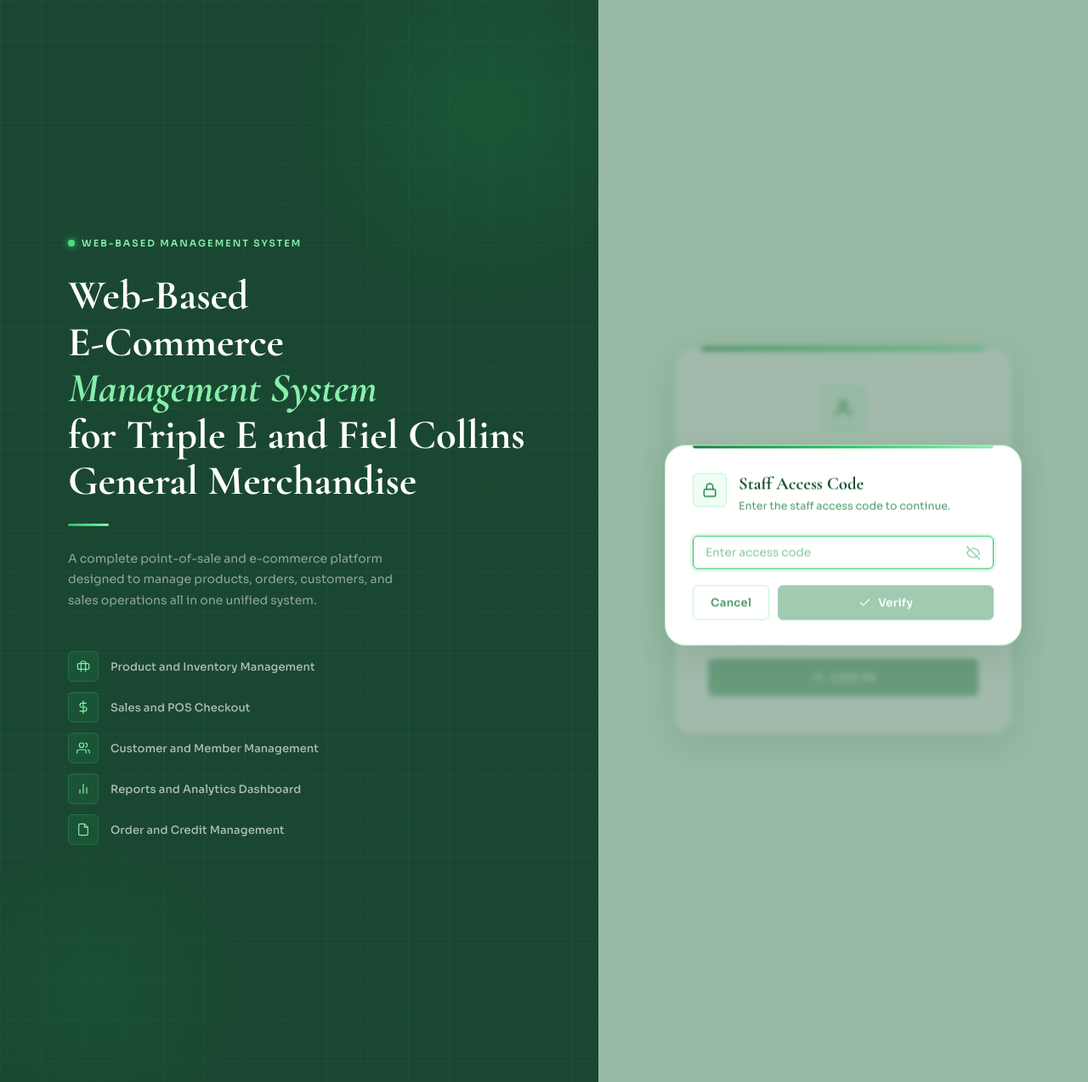
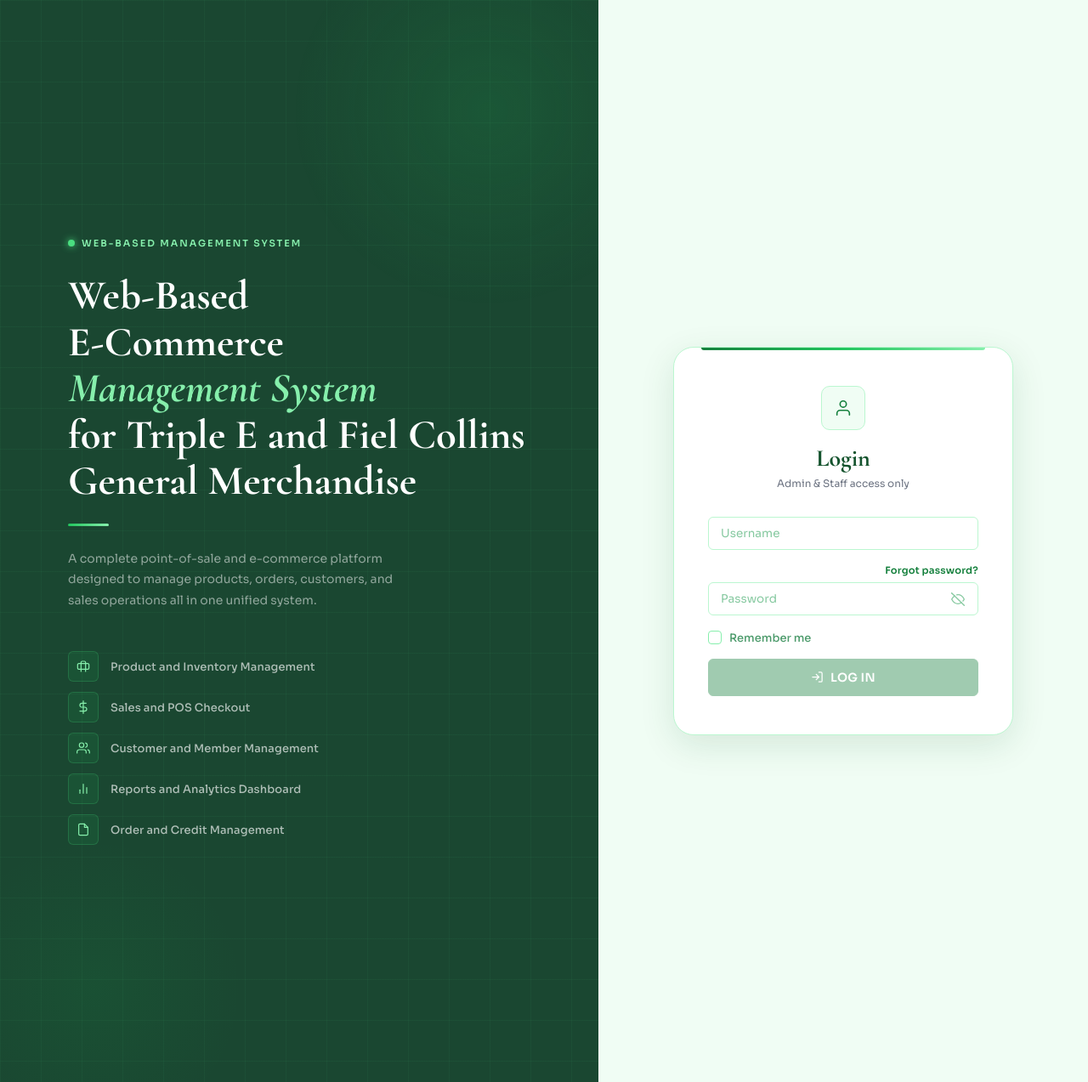
Before and after one commit to 7ckingSven/ecommerce-pos, a Flask app: page /login in a window 1280 px wide. Shown: the part 66-1339 px from the top of the page at 85% size. Run offline with Flask 3, Linux system fonts and the light colour scheme; the visitor is signed in with stand-in values (Sample User, id 1).

Commit message:
Remove staff access code modal requirement entirely
- Removed unused openAccessCode and closeAccessCode functions from login.js
- Removed checkAccessCode button validation logic
- Removed STAFF_ACCESS_CODE from .env
- Cleaned up login GET route to remove staff code modal variables
- Admin/staff now login directly without modal verification
- Simplified authentication flow for better UX

```diff
--- a/backend/app.py
+++ b/backend/app.py
@@ -77,12 +77,7 @@ def landing():
 
 @app.route('/login', methods=['GET'])
 def login():
-    show_modal  = session.pop('show_access_code_modal', False)
-    staff_token = session.get('staff_verified_token', '')
-    return render_template('login.html',
-        show_access_code_modal=show_modal,
-        staff_token=staff_token
-    )
+    return render_template('login.html')
 
 @app.route('/login', methods=['POST'])
 def login_post():
@@ -120,32 +115,8 @@ def login_post():
             flash('Customers must log in through the mobile app.', 'error')
             return redirect(url_for('login'))
         elif user['role'] in ('admin', 'staff'):
-            session['staff_verified_token']   = user['user_id']
-            session['show_access_code_modal'] = True
-            return redirect(url_for('login'))
-
-    except Exception as e:
-        print(f"Login error: {e}")
-        flash('Something went wrong. Please try again.', 'error')
-
-    return redirect(url_for('login'))
-
-# ─── STAFF ACCESS CODE VERIFICATION ──────────────────
-
-@app.route('/verify-staff-code', methods=['POST'])
-def verify_staff_code():
-    access_code = request.form.get('access_code', '')
-    staff_token = request.form.get('staff_verified_token', '')
-
-    if access_code == os.getenv('STAFF_ACCESS_CODE'):
-        try:
-            user_res = supabase.table('user').select('*').eq('user_id', staff_token).execute()
-            if not user_res.data:
-                flash('Invalid staff credentials.', 'error')
-                return redirect(url_for('login'))
-
-            user      = user_res.data[0]
-            staff_res = supabase.table('staff').select('*').eq('user_id', staff_token).execute()
+            # Direct login without access code
+            staff_res = supabase.table('staff').select('*').eq('user_id', user['user_id']).execute()
 
             if staff_res.data:
                 staff = staff_res.data[0]
@@ -153,21 +124,20 @@ def verify_staff_code():
                 session['staff_id'] = staff['staff_id']
                 session['role']     = user['role']
                 session['name']     = f"{staff['fname']} {staff['lname']}"
-                session.pop('staff_verified_token', None)
 
                 if user['role'] == 'admin':
+                    flash('Welcome, Admin!', 'success')
                     return redirect(url_for('admin_dashboard'))
                 elif user['role'] == 'staff':
+                    flash('Welcome, Staff!', 'success')
                     return redirect(url_for('staff_dashboard'))
+            else:
+                flash('Staff information not found.', 'error')
+                return redirect(url_for('login'))
 
-        except Exception as e:
-            print(f"Staff verification error: {e}")
-            flash('Something went wrong. Please try again.', 'error')
-            return redirect(url_for('login'))
-    else:
-        flash('Invalid access code. Please try again.', 'error')
-        session['show_access_code_modal'] = True
-        session['staff_verified_token']   = staff_token
+    except Exception as e:
+        print(f"Login error: {e}")
+        flash('Something went wrong. Please try again.', 'error')
 
     return redirect(url_for('login'))
 
--- a/backend/static/js/login.js
+++ b/backend/static/js/login.js
@@ -51,24 +51,6 @@ function closeForgot() {
   closeActiveModal();
 }
 
-// ─── Staff Access Code Modal ──────────────────────────
-function openAccessCode() {
-  openModal('accessCodeOverlay', 'accessCodeModal');
-  // Focus the access code input after modal opens
-  setTimeout(() => {
-    const input = document.getElementById('accessCodeInput');
-    if (input) input.focus();
-  }, 100);
-}
-
-function closeAccessCode() {
-  closeActiveModal();
-  const input = document.getElementById('accessCodeInput');
-  if (input) input.value = '';
-  // Re-enable submit button check
-  checkAccessCode();
-}
-
 // ─── Escape key closes any open modal ─────────────────
 document.addEventListener('keydown', function (e) {
   if (e.key === 'Escape' && activeModal) closeActiveModal();
@@ -79,8 +61,6 @@ document.addEventListener('DOMContentLoaded', function () {
   const loginInput  = document.querySelector('input[name="login_input"]');
   const passInput   = document.getElementById('customerPassword');
   const loginBtn    = document.getElementById('loginSubmitBtn');
-  const codeInput   = document.getElementById('accessCodeInput');
-  const codeBtn     = document.getElementById('accessCodeSubmitBtn');
 
   // Login button — disabled until both fields have values
   function checkLogin() {
@@ -90,17 +70,9 @@ document.addEventListener('DOMContentLoaded', function () {
       !passInput  || passInput.value.trim()  === '';
   }
 
-  // Access code button — disabled until code field has a value
-  function checkAccessCode() {
-    if (!codeBtn || !codeInput) return;
-    codeBtn.disabled = codeInput.value.trim() === '';
-  }
-
   if (loginInput) loginInput.addEventListener('input', checkLogin);
   if (passInput)  passInput.addEventListener('input',  checkLogin);
-  if (codeInput)  codeInput.addEventListener('input',  checkAccessCode);
 
   // Run on load
   checkLogin();
-  checkAccessCode();
 });
--- a/backend/templates/login.html
+++ b/backend/templates/login.html
@@ -91,16 +91,6 @@
           <p class="card-subtitle" style="font-size:12px;color:#6b7280;margin-top:4px;">Admin &amp; Staff access only</p>
         </div>
 
-        <!-- Auto-open access code modal if redirected back after credentials verified -->
-        {% if show_access_code_modal %}
-        <script>
-          document.addEventListener('DOMContentLoaded', function() {
-            document.getElementById('staffVerifiedToken').value = '{{ staff_token }}';
-            openAccessCode();
-          });
-        </script>
-        {% endif %}
-
         <!-- Flash Messages -->
         {% with messages = get_flashed_messages(with_categories=true) %}
           {% if messages %}
@@ -164,57 +154,6 @@
         </form>
 
 
-
-        <!-- ─── STAFF ACCESS CODE MODAL ───────────────── -->
-        <div id="accessCodeOverlay" class="modal-overlay"></div>
-        <div id="accessCodeModal" class="modal-box">
-          <div class="modal-header">
-            <div class="modal-icon">
-              <svg viewBox="0 0 24 24" fill="none" stroke="currentColor" stroke-width="1.8" stroke-linecap="round" stroke-linejoin="round">
-                <rect x="3" y="11" width="18" height="11" rx="2" ry="2"/>
-                <path d="M7 11V7a5 5 0 0 1 10 0v4"/>
-              </svg>
-            </div>
-            <div>
-              <h3 class="modal-title">Staff Access Code</h3>
-              <p class="modal-desc">Enter the staff access code to continue.</p>
-            </div>
-          </div>
-          <form method="POST" action="{{ url_for('verify_staff_code') }}">
-            <!-- Hidden field — carries the user_id token set by Flask after credentials pass -->
-            <input type="hidden" name="staff_verified_token" id="staffVerifiedToken" value="{{ staff_token }}"/>
-            <div class="form-group">
-              <div class="input-wrap">
-                <input
-                  type="password"
-                  id="accessCodeInput"
-                  name="access_code"
-                  class="form-input"
-                  placeholder="Enter access code"
-                  autocomplete="off"
-                  required
-                />
-                <button type="button" class="show-pass-btn" onclick="togglePassword('accessCodeInput', 'accessCodeEyeIcon')" tabindex="-1">
-                  <svg id="accessCodeEyeIcon" viewBox="0 0 24 24" fill="none" stroke="currentColor" stroke-width="2" stroke-linecap="round" stroke-linejoin="round">
-                    <path d="M17.94 17.94A10.07 10.07 0 0 1 12 20c-7 0-11-8-11-8a18.45 18.45 0 0 1 5.06-5.94"/>
-                    <path d="M9.9 4.24A9.12 9.12 0 0 1 12 4c7 0 11 8 11 8a18.5 18.5 0 0 1-2.16 3.19"/>
-                    <line x1="1" y1="1" x2="23" y2="23"/>
-                  </svg>
-                </button>
-              </div>
-            </div>
-            <div style="display:flex; gap:10px; margin-top:1.2rem;">
-              <button type="button" class="btn btn-cancel" onclick="closeAccessCode()">Cancel</button>
-              <button type="submit" id="accessCodeSubmitBtn" class="btn btn-solid-green" style="flex:1; justify-content:center; padding:11px 20px;" disabled>
-                <svg viewBox="0 0 24 24" fill="none" stroke="currentColor" stroke-width="2" stroke-linecap="round" stroke-linejoin="round" style="width:15px;height:15px;">
-                  <polyline points="20 6 9 17 4 12"/>
-                </svg>
-                Verify
-              </button>
-            </div>
-          </form>
-        </div>
-
       </div>
     </div>
   </main>
```
